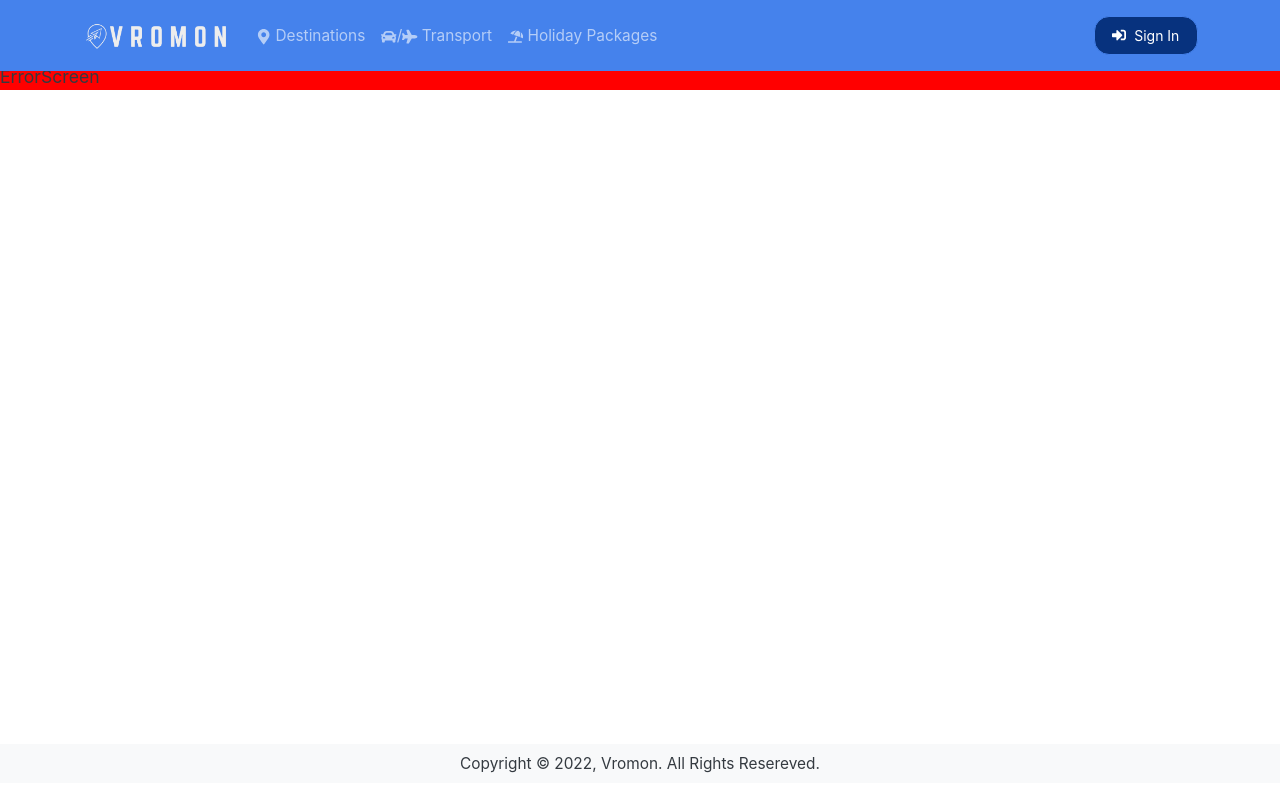
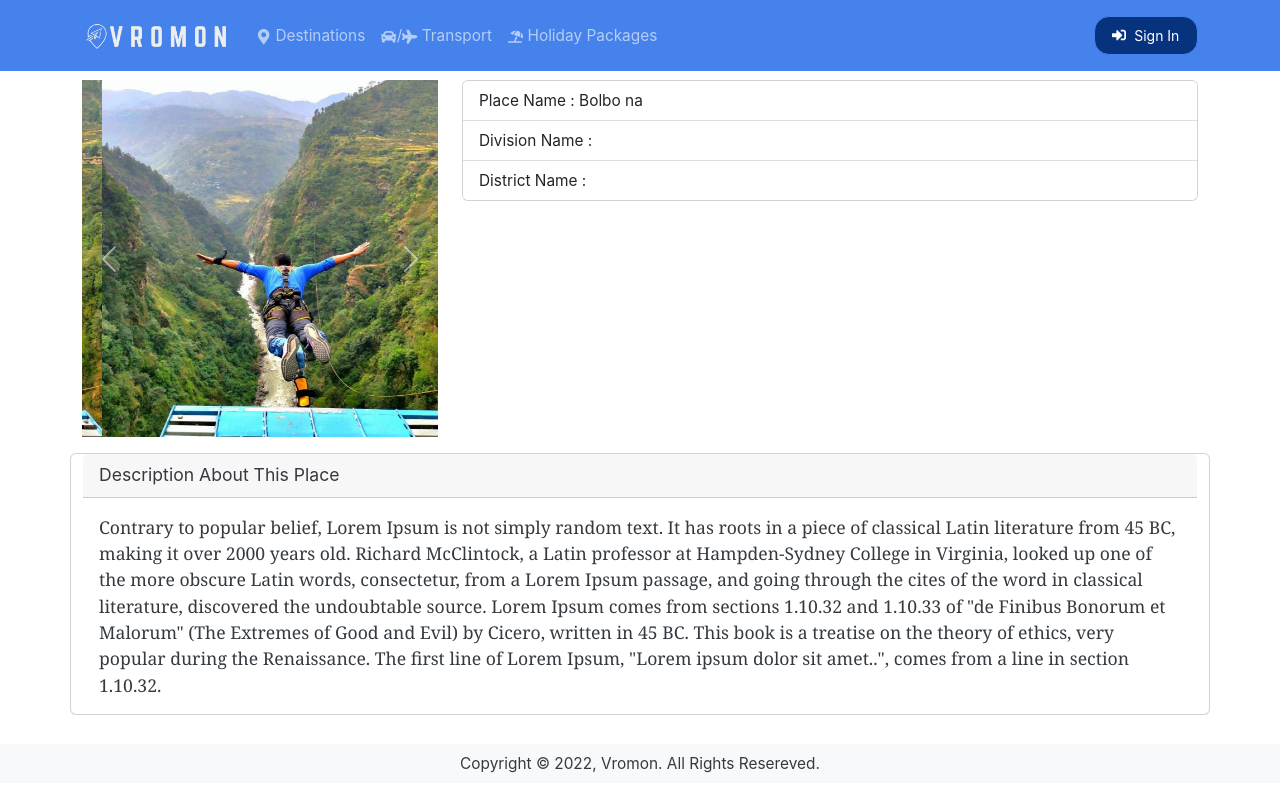
Before and after one commit to TangoRomeo80/Vromon, a React (Create React App) app in the folder frontend/: page /destinationDetails in a window 1280 px wide. Built offline with nearby package versions, Linux system fonts and the light colour scheme.

Commit message:
destination details screen page implimented

```diff
--- a/frontend/src/App.js
+++ b/frontend/src/App.js
@@ -17,6 +17,7 @@ import ErrorScreen from './screens/ErrorScreen'
 import TestScreen from './screens/TestScreen'
 import TestNavbar from './screens/TestNavbar'
 import DestinationSearchScreen from './screens/DestinationSearchScreen'
+import DestinationDetailsScreen from './screens/DestinationDetailsScreen'
 import StaysSearchScreen from './screens/StaysSearchScreen'
 import TransportSearchScreen from './screens/TransportSearchScreen'
 import RegistrationScreen from './screens/RegistrationScreen'
@@ -43,6 +44,7 @@ const App = () => {
               <Route path='/profile' element={<ProfileScreen />} />
               <Route path='/tourSearch' element={<GuidedTourSearchScreen />} />
               <Route path='/myBookings' element={<TouristBookingScreen />}/>
+              <Route path='/destinationDetails' element={<DestinationDetailsScreen />} />
               <Route
                 path='/destinationSearch'
                 element={<DestinationSearchScreen />}
--- /dev/null
+++ b/frontend/src/screens/DestinationDetailsScreen.js
@@ -0,0 +1,81 @@
+import React, { useState, useEffect } from "react";
+import { toast } from "react-toastify";
+import { Link, useNavigate } from "react-router-dom";
+import { motion } from "framer-motion";
+import { Row, Col, Container, Card, Form } from "react-bootstrap";
+import ListGroup from "react-bootstrap/ListGroup";
+import Carousel from "react-bootstrap/Carousel";
+import { LinkContainer } from "react-router-bootstrap";
+import { useDispatch, useSelector } from "react-redux";
+import Message from "../components/Message";
+import Loader from "../components/Loader";
+
+const DestinationDetails = () => {
+  return (
+    <div>
+      <Container>
+        <Row className="pt-3">
+          <Col lg={4} sm={12} md={4}>
+            <Carousel>
+              <Carousel.Item>
+                <img
+                  className="d-block w-100"
+                  src="/LightningDeals/test.jpg"
+                  alt="First slide"
+                />
+              </Carousel.Item>
+              <Carousel.Item>
+                <img
+                  className="d-block w-100"
+                  src="/LightningDeals/test.jpg"
+                  alt="Second slide"
+                />
+              </Carousel.Item>
+              <Carousel.Item>
+                <img
+                  className="d-block w-100"
+                  src="/LightningDeals/test.jpg"
+                  alt="Third slide"
+                />
+              </Carousel.Item>
+            </Carousel>
+          </Col>
+
+          <Col lg={8} sm={12} md={8}>
+            <Card>
+              <ListGroup variant="flush">
+                <ListGroup.Item>Place Name : Bolbo na</ListGroup.Item>
+                <ListGroup.Item>Division Name : </ListGroup.Item>
+                <ListGroup.Item>District Name : </ListGroup.Item>
+              </ListGroup>
+            </Card>
+          </Col>
+        </Row>
+        <Row className="pt-3">
+          <Card>
+            <Card.Header>Description About This Place</Card.Header>
+            <Card.Body>
+              <Card.Text>
+                Contrary to popular belief, Lorem Ipsum is not simply random
+                text. It has roots in a piece of classical Latin literature from
+                45 BC, making it over 2000 years old. Richard McClintock, a
+                Latin professor at Hampden-Sydney College in Virginia, looked up
+                one of the more obscure Latin words, consectetur, from a Lorem
+                Ipsum passage, and going through the cites of the word in
+                classical literature, discovered the undoubtable source. Lorem
+                Ipsum comes from sections 1.10.32 and 1.10.33 of "de Finibus
+                Bonorum et Malorum" (The Extremes of Good and Evil) by Cicero,
+                written in 45 BC. This book is a treatise on the theory of
+                ethics, very popular during the Renaissance. The first line of
+                Lorem Ipsum, "Lorem ipsum dolor sit amet..", comes from a line
+                in section 1.10.32.
+              </Card.Text>
+            </Card.Body>
+          </Card>
+        </Row>
+      </Container>
+    </div>
+  );
+};
+
+export default DestinationDetails;
```
